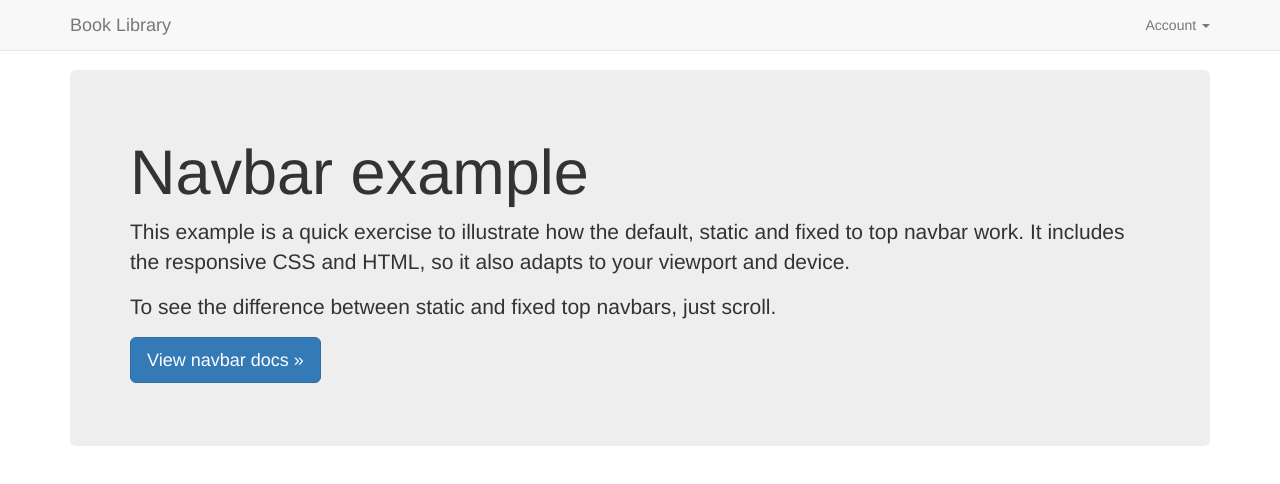
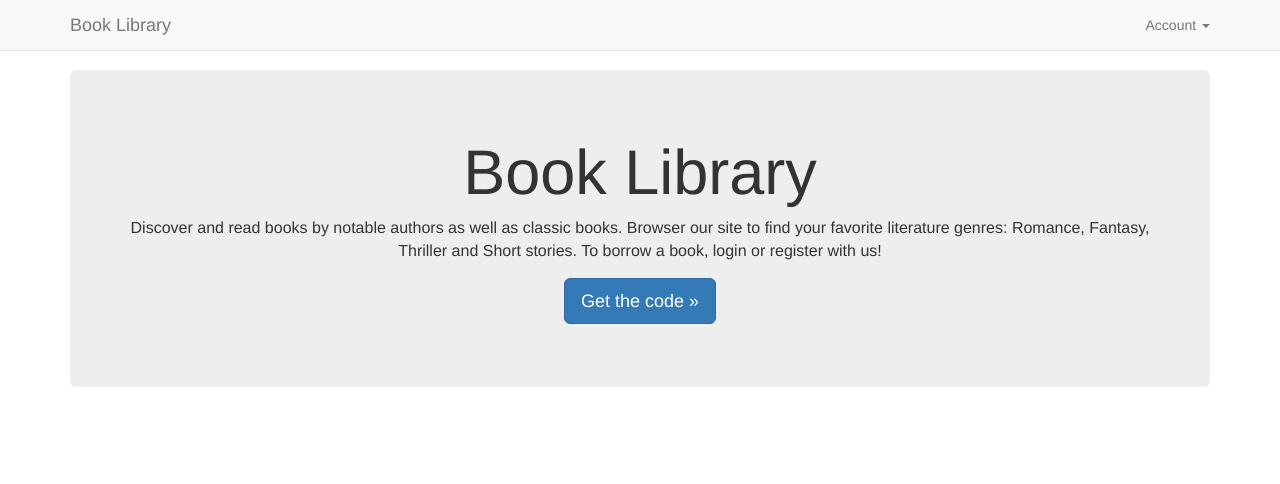
Before and after one commit to henrymbuguak/henrymbuguak.github.io, a plain HTML site: page index.html in a window 1280 px wide. Shown: the top 484 px of the page. Drawn offline with Linux system fonts and the light colour scheme.

Commit message:
Change on the jumbtron

```diff
--- a/index.html
+++ b/index.html
@@ -17,6 +17,7 @@
 
     <!-- Custom styles for this template -->
     <link href="static/css/navbar-fixed-top.css" rel="stylesheet">
+    <link href="static/css/styles.css" rel="stylesheet">
 
     <!-- HTML5 shim and Respond.js for IE8 support of HTML5 elements and media queries -->
     <!--[if lt IE 9]>
@@ -56,12 +57,15 @@
     <div class="container">
 
       <!-- Main component for a primary marketing message or call to action -->
-      <div class="jumbotron">
-        <h1>Navbar example</h1>
-        <p>This example is a quick exercise to illustrate how the default, static and fixed to top navbar work. It includes the responsive CSS and HTML, so it also adapts to your viewport and device.</p>
-        <p>To see the difference between static and fixed top navbars, just scroll.</p>
+      <div class="jumbotron text-center">
+        <h1>Book Library</h1>
         <p>
-          <a class="btn btn-lg btn-primary" href="../../components/#navbar" role="button">View navbar docs &raquo;</a>
+            Discover and read books by notable authors as well as classic books. Browser our site to find your favorite
+            literature genres: Romance, Fantasy, Thriller and Short stories. To borrow a book, login or register with
+            us!
+        </p>
+        <p>
+          <a class="btn btn-lg btn-primary" href="../../components/#navbar" role="button">Get the code &raquo;</a>
         </p>
       </div>
 
--- /dev/null
+++ b/static/css/styles.css
@@ -0,0 +1,5 @@
+.jumbotron p {
+    margin-bottom: 15px;
+    font-size: 16px;
+    font-weight: 200;
+}
```
